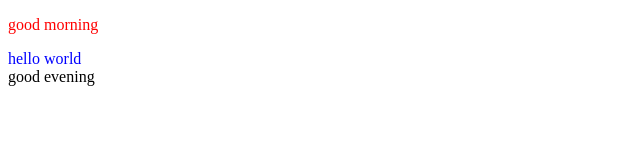
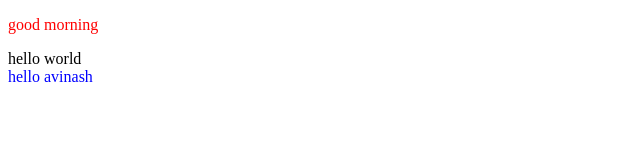
Before and after one commit to avinashpitti/html_pro, a plain HTML site: page index.html in a window 1280 px wide. Shown: the whole page, without its empty margins (0-640 px from the left). Drawn offline with Linux system fonts and the light colour scheme.

Commit message:
add semantic, non-semantic, and unknown nonsemantic tags

```diff
--- a/index.html
+++ b/index.html
@@ -9,11 +9,14 @@
 </head>
 
 <body>
-    <p>good morning</p>
-    <avi>hello world</avi>
+    <p>good morning</p> <!--semantic tags (meaning)-->
+    <div>hello world</div> <!--non-semantic tags (no meaning)-->
+    <avi>hello avinash</avi><!--unknown non-semantic tags(works not recommended)-->
 
-    good evening
-
+    <!-- good evening -->
+    <!-- if we write info outside of the tags it will display
+     but we can't style it using css that's we shouldn't write it.
+ -->
 
 </body>
 
```
